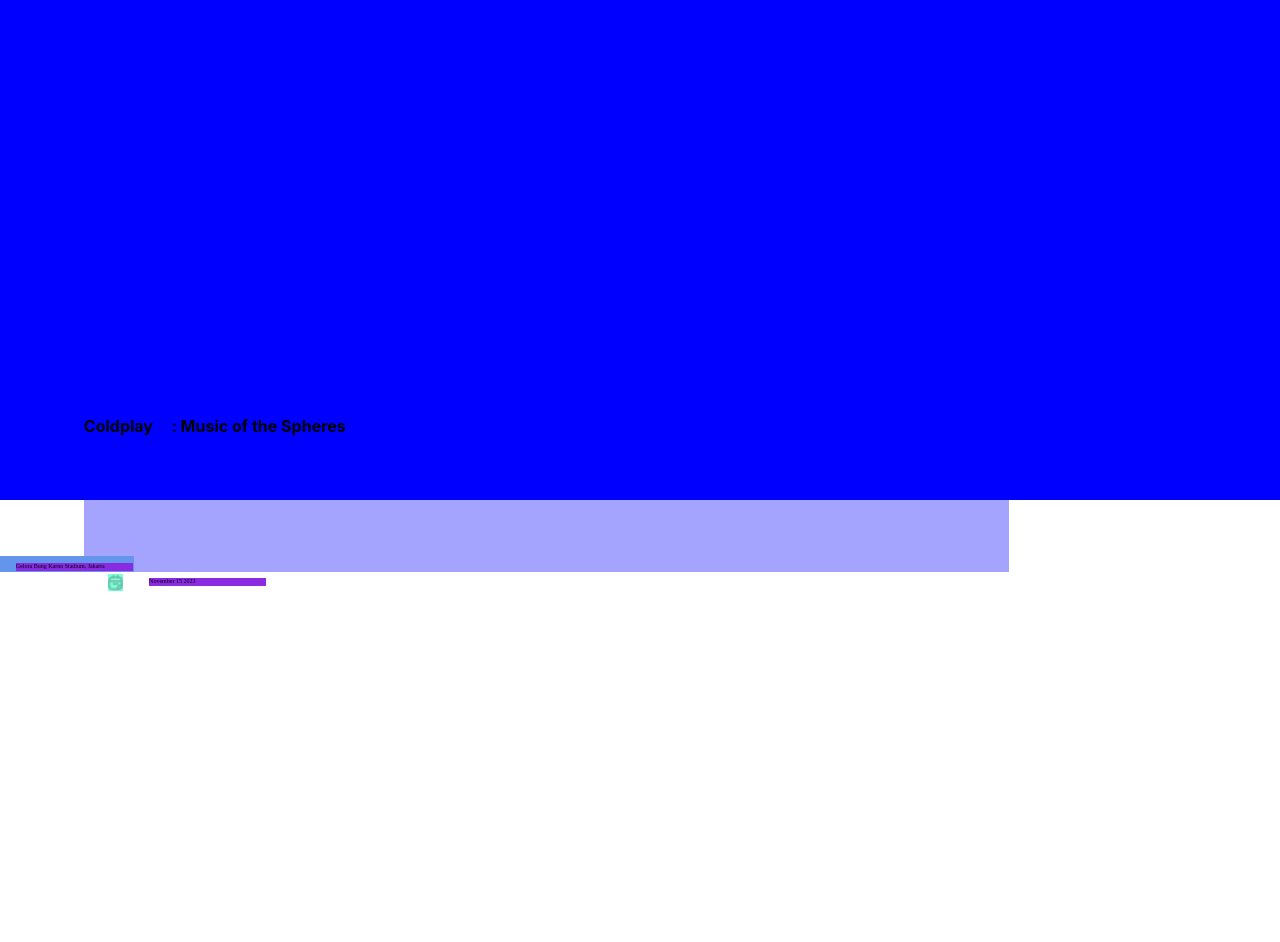
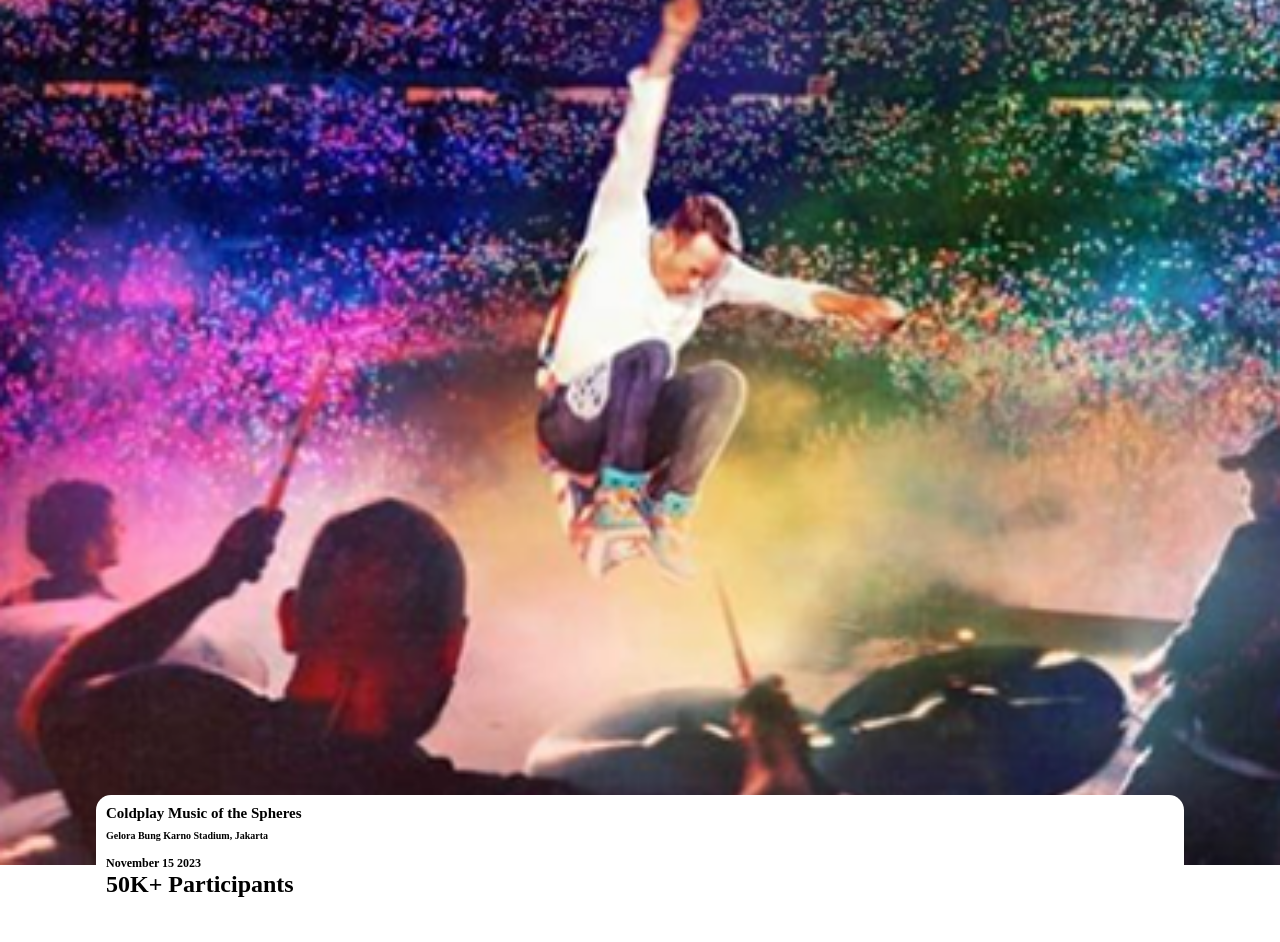
Before and after one commit to DanielFelipeTrigosSarmiento/Concierto_, a plain HTML site: page views/details1.html in a window 1280 px wide. Shown: the part 172-1114 px from the top of the page. Before the commit the page ends 1068 px from the top, so only its background shows below. Drawn offline with Linux system fonts and the light colour scheme.

Commit message:
feat: :construction: the page called details 1 is a finish coming

```diff
--- a/css/styles1.css
+++ b/css/styles1.css
@@ -1,151 +1,55 @@
-@import url(/css/variables1.css);
+@import url(variables1.css);
 
-*{
+* {
+    margin: 0;
     padding: 0;
     box-sizing: border-box;
+}
+header{
+    position: relative;
+}
+.banner{
+    display: flex;
+    width: 100%;
+    justify-content: center;
+    align-items: center;
+    z-index: 1;
 
 }
-
-body{
-    background-color: var(--color-3);
+.banner img{
+    width: 100%;
+    height: 100%;
 }
-
-.banner{
+.back{
+    position: absolute;
+    left: 5%;
+    top: 11%;
+    width: 34px;
+    height: 34px;
+}
+.txt{
+    /* z-index: 1; */
+    position: relative;
     display: flex;
-    background-color: blue;
-    width: 107%;
-    justify-items: center;
-    align-items: center;
-    margin-left: -5%;
-    margin-top: -5%;
-    z-index: -1;
+    justify-self: center;
+    flex-direction: column;
+    width: 85%;
+    height: auto;
+    bottom: 70px;
+    background-color: var(--color-9);
+    /* background-color: green; */
+    border-radius: 15px;
+    padding: 10px;
 }
-
-.banner img{
-    display: flex;
-    height: 100%;
-    width: 120%;
-    z-index: -1;
+.div_txt h1{
+    font-size: 15px;
 }
-
-.back{
-    display: flex;
-    justify-content: center;
-    align-items: center;
-    width: 10%;
-    padding-top: 2.5%;
-    padding-bottom: 2.2%;
-    margin-top: -80%;
-    border-radius: 10px;
-    background-color: rgba(255, 255, 255, 0.267);
-    backdrop-filter: blur(1px);
-    background-color: blue;
+.div_txt h3{
+    font-size: 10px;
+    padding-top: 8px;
+    padding-bottom: 7px;
 }
-.back img{
-    max-width: 100%;
-    height: auto;
+.div_txt h2{
+    font-size: 12px;
+    padding-top: 8px;
 }
-
-
-.target{
-    display: flex;
-    flex-direction: row;
-    margin-top: 70%;
-    width: 100%;
-    padding-bottom: 25%;
-    background-color: var(--color-9);
-    margin-top: 50%;
-    border-radius: 15px;
-}
-
-.titles{
-    display: flex;
-    position: relative;
-    flex-direction: row ;
-    gap: 2%;
-    width: 90%;
-    margin-left: 6%;
-    padding-bottom: 0%;
-    z-index: 1;
-    background-color: aqua;
-    background-color: rgba(0, 0, 255, 0.358);
-}
-
-.cold h1{
-    display: flex;
-    font-size: 100%;
-    font-family: "inter";
-    color: var(--color-1);
-}
-.music h1{
-    display: flex;
-    font-size: 100%;
-    font-family: "inter";
-    color: var(--color-2);
-}
-
-.Timg{
-    display: flex;
-    position: relative;
-    margin-top: 12%;
-    right: 90%;
-    background-color: cornflowerblue;
-    z-index: 2;
-}
-
-.location{
-    display: flex;
-    flex-direction: row;
-    gap: 0%;
-    position: relative;
-    height: 110%;
-}
-
-.calender{
-    display: flex;
-    flex-direction: row;
-    gap: 0%;
-    position: relative;
-    height: 110%;
-}
-
-.location img{
-    display: flex;
-    position: relative;
-    left: 80%;
-    right: -97%;
-    background-color: aquamarine;
-}
-
-.location p{
-    display: flex;
-    flex-direction: row;
-    position: relative;
-    font-family: "inter-regular";
-    font-size: 30%;
-    top: 10%;
-    left: 100%;
-    width: 120px;
-    background-color: blueviolet;
-}
-
-.calender p{
-    display: flex;
-    flex-direction: row;
-    position: relative;
-    font-family: "inter-regular";
-    font-size: 30%;
-    top: 100%;
-    left: 100%;
-    width: 120px;
-    background-color: blueviolet;
-}
-
-.calender img{
-    display: flex;
-    position: relative;
-    top: 100%;
-    left: 80%;
-    right: -97%;
-    background-color: aquamarine;
-}
--- a/css/variables1.css
+++ b/css/variables1.css
@@ -0,0 +1,21 @@
+:root{
+    --color-1: #000000;
+    --color-2: #761CBC;
+    --color-3: #ede9ff4c;
+    --color-4: #EDE9FF;
+    --color-5: #FFF5D7;
+    --color-6: #FFECEC;
+    --color-7: #E4FFEA;
+    --color-8: #333333;
+    --color-9: white;
+}
+
+@font-face {
+    font-family: "inter";
+    src: url(/storage/font/fonts/Inter/Inter_18pt-SemiBold.ttf);
+}
+
+@font-face {
+    font-family: "inter-regular";
+    src: url(/storage/font/fonts/Inter/Inter_18pt-Regular.ttf);
+}
--- a/views/details1.html
+++ b/views/details1.html
@@ -3,37 +3,29 @@
 <head>
     <meta charset="UTF-8">
     <meta name="viewport" content="width=device-width, initial-scale=1.0">
-    <link rel="stylesheet" href="/css/styles1.css">
+    <link rel="stylesheet" href="../css/styles1.css">
     <title>Conciertos Conectados</title>
 </head>
 <body>
     <header>
         <div class="banner">
-            <img src="/storage/img/banner.png" alt="">
+            <img src="../storage/img/banner2.png" alt="">
         </div>
         <div class="back">
-            <a href=""><img src="/storage/img/back.png" alt=""></a>
+            <a href="/index.html"><img src="../storage/img/back.png" alt=""></a>
         </div>
     </header>
-    <div class="target">
-        <div class="titles">
-            <div class="cold">
-                <h1>Coldplay</h1>
+    <main>
+        <section class="txt">
+            <div class="div_txt">
+                <h1>Coldplay<span> Music of the Spheres</span></h1>
+                <h3>Gelora Bung Karno Stadium, Jakarta</h3>
+                <h2>November 15 2023</h2>
             </div>
-            <div class="music">
-                <h1>: Music of the Spheres</h1>
+            <div>
+                <h1>50K+ Participants</h1>
             </div>
-            </div>
-            <div class="Timg">
-                <div class="location">
-                    <img src="/storage/img/Location.png" alt="">
-                    <p>Gelora Bung Karno Stadium, Jakarta</p>
-                </div>
-                <div class="calender">
-                    <img src="/storage/img/Calender 1.png" alt="">
-                    <p>November 15 2023</p>
-                </div>
-            </div>
-    </div>
+        </section>
+    </main>
 </body>
 </html>
```
Also changed, not shown: storage/img/Group 1.png (added), storage/img/Location2.png (added), storage/img/Vector.png (added), storage/img/banner2.png (added).
